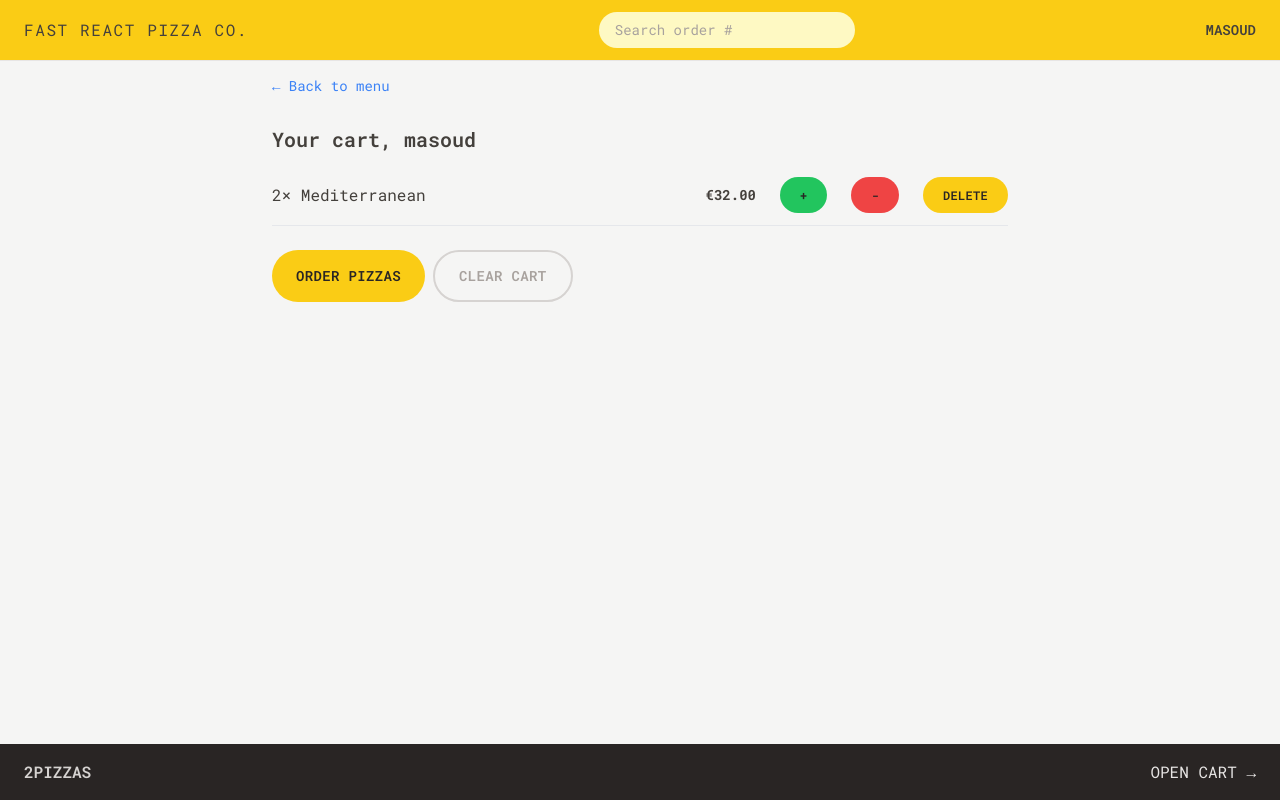
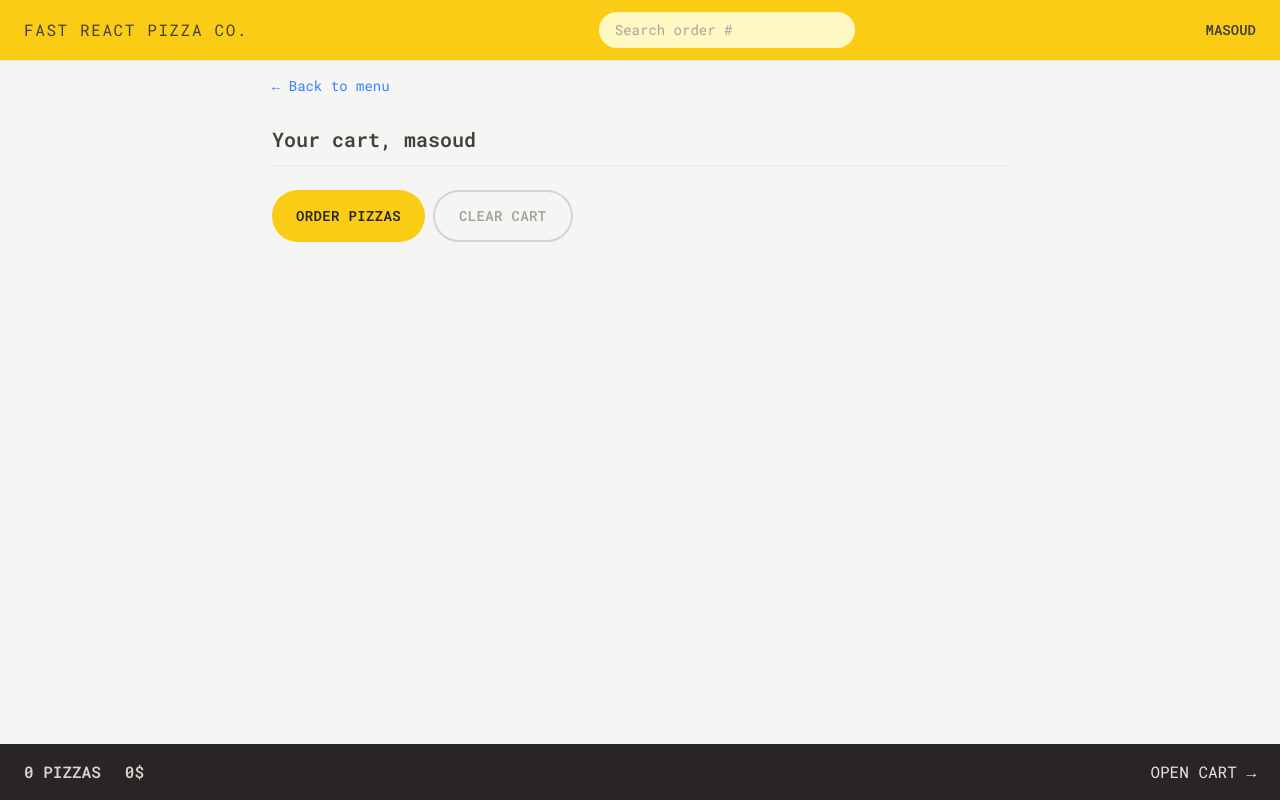
Before and after one commit to mardMasoud/fast-react-pizza, a React (Vite) app: page /cart in a window 1280 px wide. Built offline with nearby package versions, Linux system fonts and the light colour scheme.

Commit message:
version-cartover-2

```diff
--- a/src/features/cart/CartItem.jsx
+++ b/src/features/cart/CartItem.jsx
@@ -1,28 +1,30 @@
 import { useDispatch, useSelector } from "react-redux";
 import Button from "../../ui/Button";
 import { formatCurrency } from "../../utils/helpers";
-import { decrease, increase } from "./cartSlice";
+import { decrease, deleteAtCart, increase } from "./cartSlice";
 
 function CartItem({ item }) {
-  const dispatch = useDispatch()
+  const dispatch = useDispatch();
   function inCreaseQuantity() {
-    console.log(id)
     dispatch(increase(id));
   }
-  function deCreaseQuantity(){
-    console.log(id)
-    if(quantity>1)
-    dispatch(decrease(id));
+  function deCreaseQuantity() {
+    if (quantity > 1) dispatch(decrease(id));
   }
-  const { id, name, quantity, totalPrice } = item;
-  // console.log(unitPrice);
+  function deleteItem() {
+    dispatch(deleteAtCart(id));
+  }
+  const { id, name, quantity, totalPrice} = item;
+  console.log(item);
   return (
     <li className="py-3 sm:flex sm:items-center sm:justify-between">
       <p className="mb-1 sm:mb-0">
         {quantity}&times; {name}
       </p>
       <div className="flex items-center justify-between sm:gap-6">
-        <p className="text-sm font-bold">{formatCurrency(totalPrice)}</p>
+        <p className="text-sm font-bold">
+          {formatCurrency(totalPrice)}
+        </p>
         <Button
           type="small"
           onClick={inCreaseQuantity}
@@ -41,7 +43,7 @@ function CartItem({ item }) {
         </Button>
         <Button
           type="small"
-          handleClick="deletAtCart"
+          onClick={deleteItem}
           value={id}
         >
           Delete
--- a/src/features/cart/CartOverview.jsx
+++ b/src/features/cart/CartOverview.jsx
@@ -1,16 +1,15 @@
-
 import { Link } from "react-router-dom";
-import { getTotalCartPrice } from "./cartSlice";
+import { getSumCartPrice, getTotalCartPrice } from "./cartSlice";
 import { useSelector } from "react-redux";
 
 function CartOverview() {
-const totalCartQuantity=useSelector(getTotalCartPrice)
-
+  const totalCartQuantity = useSelector(getTotalCartPrice);
+  const SumCartPrice = useSelector(getSumCartPrice);
   return (
     <div className="flex items-center justify-between bg-stone-800 px-4 py-4 text-sm uppercase text-stone-200 sm:px-6 md:text-base">
       <p className="space-x-4 font-semibold text-stone-300 sm:space-x-6">
-                <span>{totalCartQuantity}pizzas</span>
-                <span></span>
+        <span>{totalCartQuantity} pizzas</span>
+        <span>{SumCartPrice}$</span>
       </p>
       <Link to="/cart">Open cart &rarr;</Link>
     </div>
--- a/src/features/cart/cartSlice.js
+++ b/src/features/cart/cartSlice.js
@@ -2,15 +2,7 @@ import { createSlice } from "@reduxjs/toolkit";
 // import { action } from "../order/CreateOrder";
 
 const initialState = {
-  cart: [
-    {
-      id: 12,
-      name: "Mediterranean",
-      quantity: 2,
-      unitPrice: 16,
-      totalPrice: 32, added:false
-    },
-  ],
+  cart: [],
 };
 export const cartSlice = createSlice({
   name: "cart",
@@ -27,15 +19,23 @@ export const cartSlice = createSlice({
       );
     },
     increase: (state, action) => {
-   state.cart[state.cart.findIndex(item=>item.id===action.payload)].quantity+=1;
-
+      state.cart[
+        state.cart.findIndex((item) => item.id === action.payload)
+      ].quantity += 1;
     },
     decrease: (state, action) => {
-      state.cart[state.cart.findIndex(item=>item.id===action.payload)].quantity-=1;
+      state.cart[
+        state.cart.findIndex((item) => item.id === action.payload)
+      ].quantity -= 1;
     },
   },
 });
-export const { addToCart, deleteAtCart, increase,decrease } = cartSlice.actions;
+export const { addToCart, deleteAtCart, increase, decrease } =
+  cartSlice.actions;
 export default cartSlice.reducer;
 
-export  const  getTotalCartPrice=(state)=>state.cart.cart.reduce((sum,item)=>sum+item.quantity,0)
+export const getTotalCartPrice = (state) =>
+  state.cart.cart.reduce((sum, item) => sum + item.quantity, 0);
+
+export const getSumCartPrice = (state) =>
+  state.cart.cart.reduce((sum, item) => sum + item.totalPrice, 0);
--- a/src/features/menu/MenuItem.jsx
+++ b/src/features/menu/MenuItem.jsx
@@ -4,20 +4,26 @@ import { formatCurrency } from "../../utils/helpers";
 import { addToCart, increase } from "../cart/cartSlice";
 
 function MenuItem({ pizza }) {
-    const { id, name, unitPrice, ingredients, soldOut, imageUrl, quantity } = pizza;
+  const { id, name, unitPrice, ingredients, soldOut, imageUrl } = pizza;
   const cart = useSelector((state) => state.cart.cart);
   const dispatch = useDispatch();
-
+  //   let quantity;
+  //  console.log(typeof unitPrice);
   function handleClick() {
     const newItem = {
       id,
       name,
+
+      quantity: 1,
       unitPrice,
-            quantity: 1,
-            totalPrice: unitPrice * quantity,
+      totalPrice: unitPrice * 1,
     };
     console.log(newItem);
-        dispatch(addToCart(newItem));
+    console.log("id:", id);
+    console.log(cart.findIndex((index) => index.id === id));
+    if (cart.findIndex((index) => index.id === id) !== -1)
+      dispatch(increase(id));
+    else dispatch(addToCart(newItem));
   }
 
   return (
@@ -29,16 +35,23 @@ function MenuItem({ pizza }) {
       />
       <div className="flex grow flex-col pt-0.5">
         <p className="font-medium">{name}</p>
-                <p className="text-sm capitalize italic text-stone-500">{ingredients.join(", ")}</p>
+        <p className="text-sm capitalize italic text-stone-500">
+          {ingredients.join(", ")}
+        </p>
         <div className="mt-auto flex items-center justify-between">
           {!soldOut ? (
             <p className="text-sm">{formatCurrency(unitPrice)}</p>
           ) : (
-                        <p className="text-sm font-medium uppercase text-stone-500">Sold out</p>
+            <p className="text-sm font-medium uppercase text-stone-500">
+              Sold out
+            </p>
           )}
 
-                    {soldOut ? null :  (
-                        <Button type="small" onClick={handleClick}>
+          {soldOut ? null : (
+            <Button
+              type="small"
+              onClick={handleClick}
+            >
               Add to cart
             </Button>
           )}
--- a/src/features/user/UserName.jsx
+++ b/src/features/user/UserName.jsx
@@ -1,10 +1,10 @@
 import { useSelector } from "react-redux";
 
-function Username() {
+function UserName() {
   const userName = useSelector((state) => state.user.userName);
   return (
     <div className="hidden text-sm font-semibold md:block">{userName}</div>
   );
 }
 
-export default Username;
+export default UserName;
```
Lines whose indentation alone changed are shown as unchanged.
